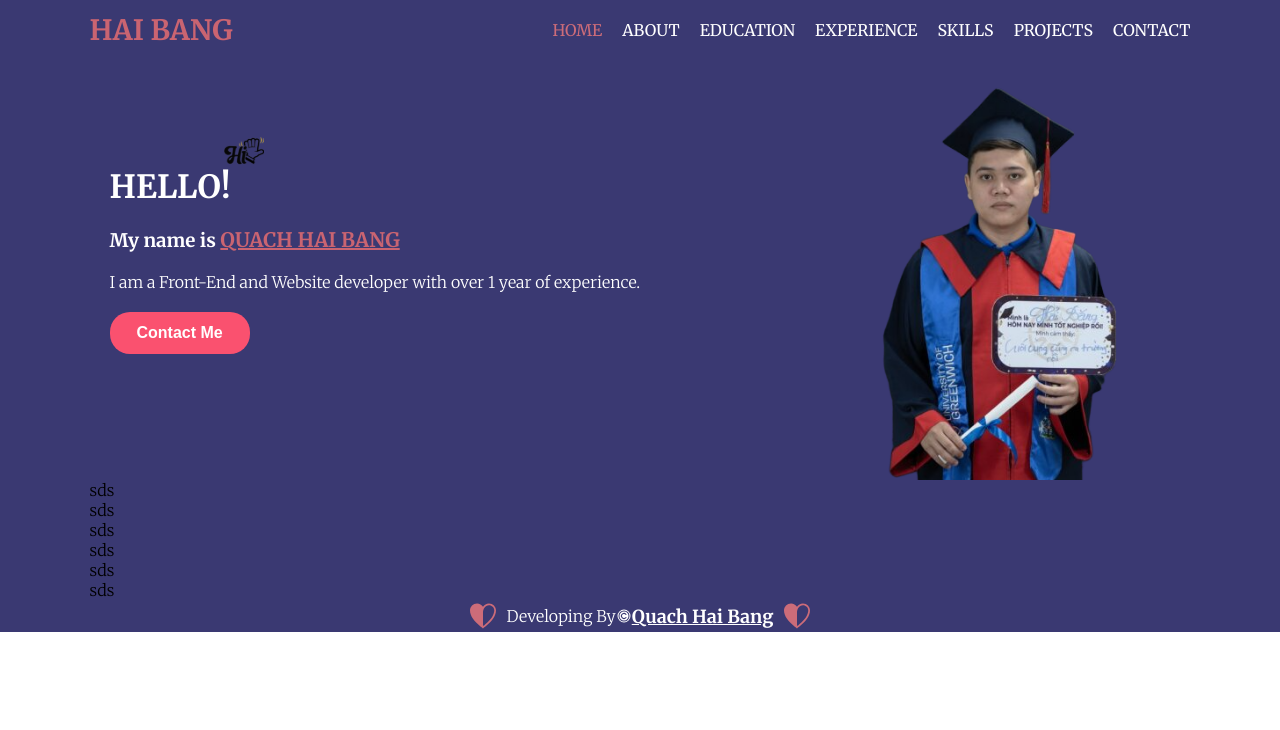
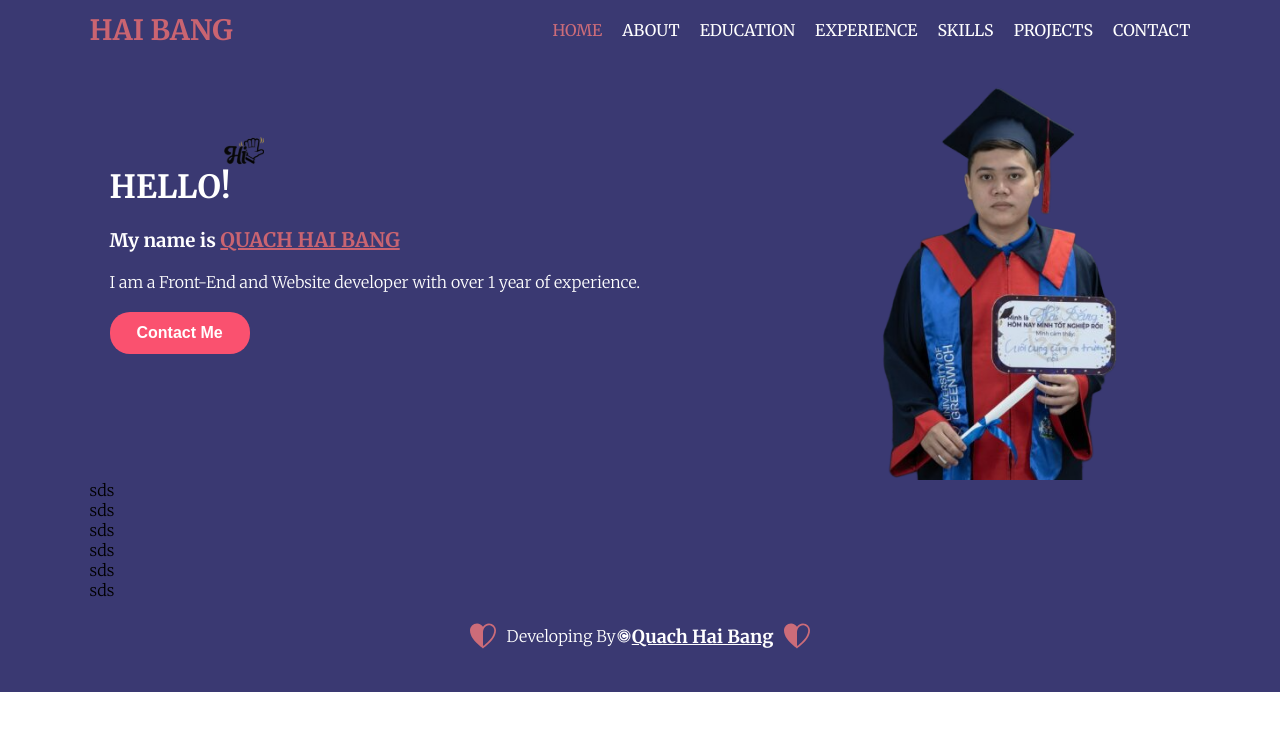
Before and after one commit to bangqh123/portfolio, a React (Vite) app: page / in a window 1280 px wide. Shown: the top 730 px of the page. Built offline with nearby package versions, Linux system fonts and the light colour scheme.

Commit message:
css margin

```diff
--- a/src/layouts/Footer/Footer.scss
+++ b/src/layouts/Footer/Footer.scss
@@ -3,6 +3,7 @@
     display: flex;
     text-align: center;
     color: $white-color;
+    margin: 20px 0 40px;
     align-items: center;
     justify-content: center;
     font-size: $font-size-16;
```
